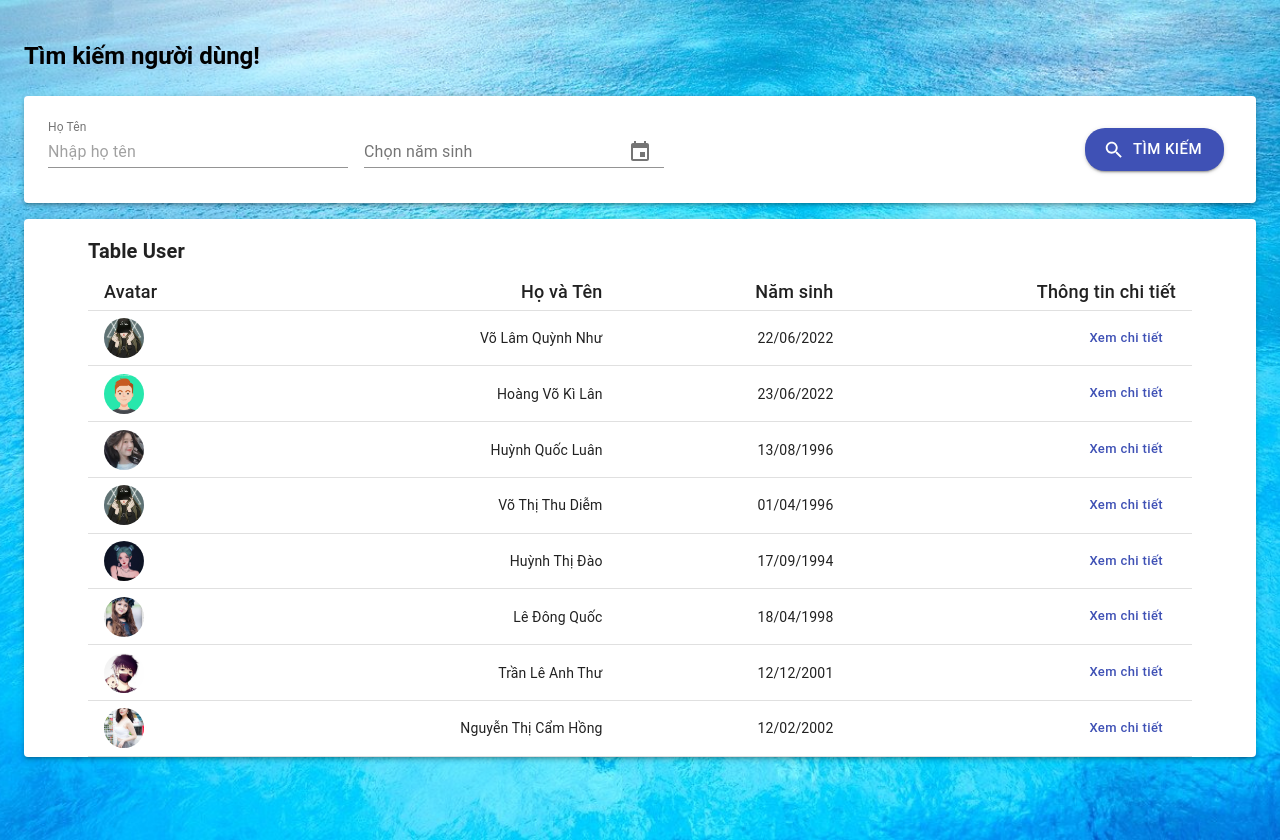
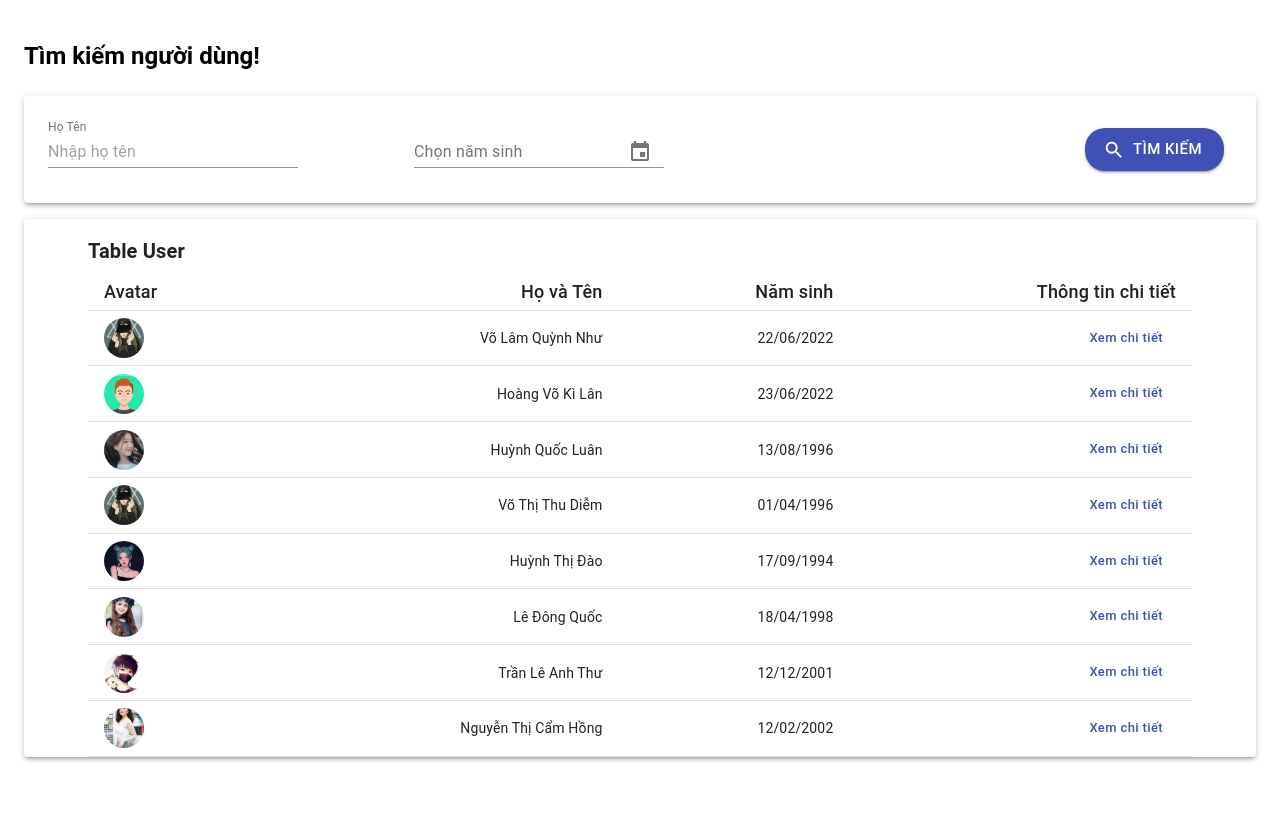
Before and after one commit to 1660334/FindUser, a React (Create React App) app: page / in a window 1280 px wide. After the commit the page ends 800 px from the top, so only its background shows below. Built offline with nearby package versions, Linux system fonts and the light colour scheme.

Commit message:
update lan 6

```diff
--- a/src/containers/User/Form/Form.js
+++ b/src/containers/User/Form/Form.js
@@ -63,7 +63,7 @@ export default function FormSearch(props) {
                     id="fullName"
                     label="Họ Tên"
                     type="text"
-                    style={{ margin: 16, width: "300px" }}
+                    style={{ margin: 16, width: "250px" }}
                     placeholder="Nhập họ tên"
                     InputLabelProps={{
                       shrink: true,
@@ -76,12 +76,12 @@ export default function FormSearch(props) {
                     <KeyboardDatePicker
                       disableToolbar
                       variant="inline"
-                      format="dd/MM/yyyy"
                       margin="normal"
                       id="date-picker-inline"
                       label="Chọn năm sinh"
+                      format="dd/MM/yyyy"
                       value={selectedDate}
-                      style={{ width: "300px" }}
+                      style={{ width: "250px", marginLeft: "100px" }}
                       onChange={handleDateChange}
                       KeyboardButtonProps={{
                         "aria-label": "change date",
--- a/src/containers/User/TableSearch/TableSearch.js
+++ b/src/containers/User/TableSearch/TableSearch.js
@@ -42,7 +42,7 @@ export default function UserTableSearch(props) {
               />
             }
             fullnameDetail="Võ Lâm Quỳnh Như"
-            birth="22/06/2000"
+            birth="22/06/2022"
             phone="0909090909"
             city="Quảng Ngãi"
           />
@@ -63,8 +63,8 @@ export default function UserTableSearch(props) {
                 style={{ width: "100%", height: "100%" }}
               />
             }
-            fullnameDetail="Võ Lâm Quỳnh Như"
-            birth="22/06/2000"
+            fullnameDetail="Hoàng Võ Kì Lân"
+            birth="23/06/2022"
             phone="0909090909"
             city="Quảng Ngãi"
           />
--- a/src/containers/User/index.js
+++ b/src/containers/User/index.js
@@ -1,28 +1,14 @@
 import React from "react";
-import { makeStyles } from "@material-ui/core";
 import AtomGrid from "../../Atomic/atoms/AtomGrid";
 import AtomBox from "../../Atomic/atoms/AtomBox";
 import { Container } from "@material-ui/core";
 import UserForm from "./Form/Form";
 import UserTableSearch from "./TableSearch/TableSearch";
-import BackGround from "./TableSearch/Avatar/bg.jpeg";
-
-const useStyles = makeStyles((theme) => ({
-  box: {
-    backgroundImage: `url(${BackGround})`,
-    height: "100vh",
-    position: "relative",
-    backgroundSize: "cover",
-    backgroundRepeat: "no-repeat",
-    backgroundPosition: "center",
-  },
-}));
 export default function UserProfile() {
-  const classes = useStyles();
   const [arr, setArr] = React.useState([]);
 
   return (
-    <AtomBox pt={5} className={classes.box}>
+    <AtomBox pt={5}>
       <Container maxWidth="lg">
         <AtomGrid container spacing={2}>
           <AtomGrid item xs={12}>
```
